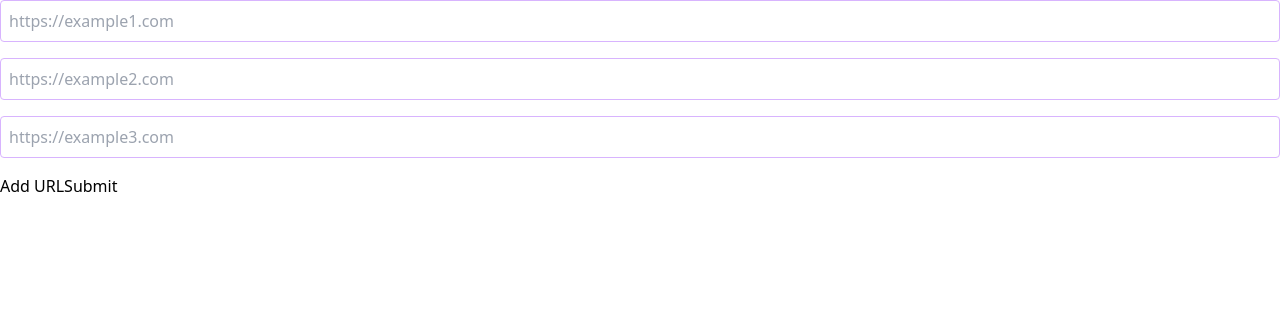
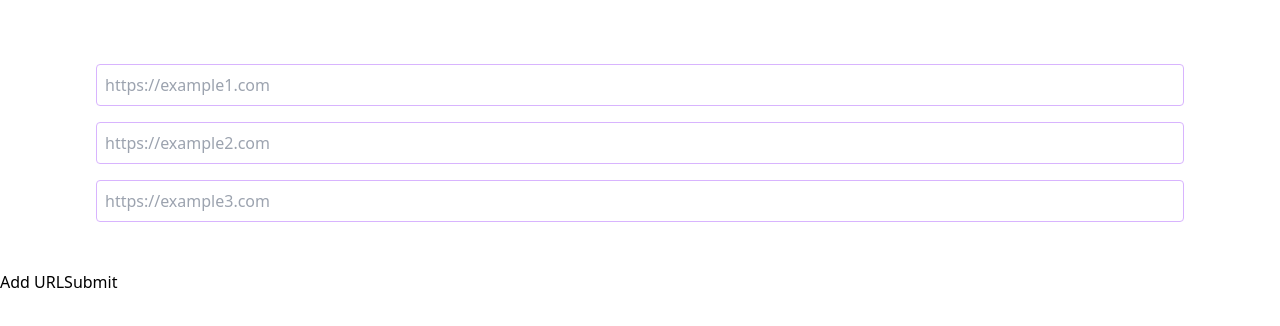
Before and after one commit to tommyash122/metadata-fetcher, a React (Create React App) app in the folder client/: page / in a window 1280 px wide. Shown: the top 326 px of the page. Built offline with nearby package versions, Linux system fonts and the light colour scheme.

Commit message:
center the list

```diff
--- a/client/src/components/form/UrlList.js
+++ b/client/src/components/form/UrlList.js
@@ -3,7 +3,7 @@ import UrlInput from './UrlInput';
 
 function UrlList({ urls, onChange, onRemoveUrl }) {
   return (
-    <div>
+    <div className="p-8 pt-16 max-w-6xl mx-auto">
       {urls.map((url, index) => (
         <UrlInput
           key={index}
```
